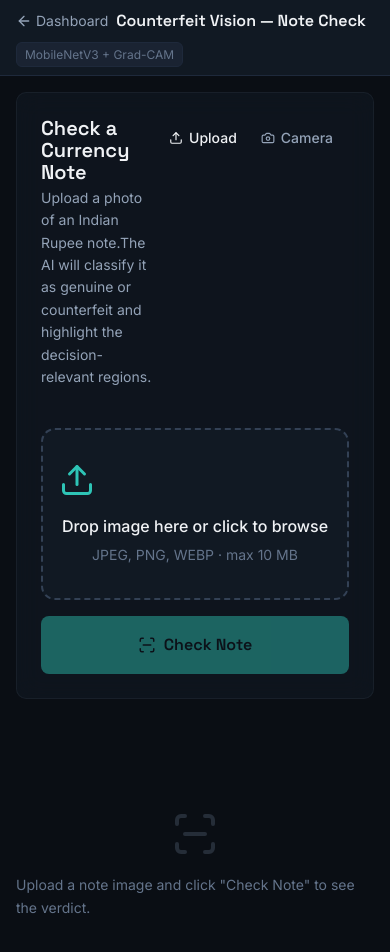
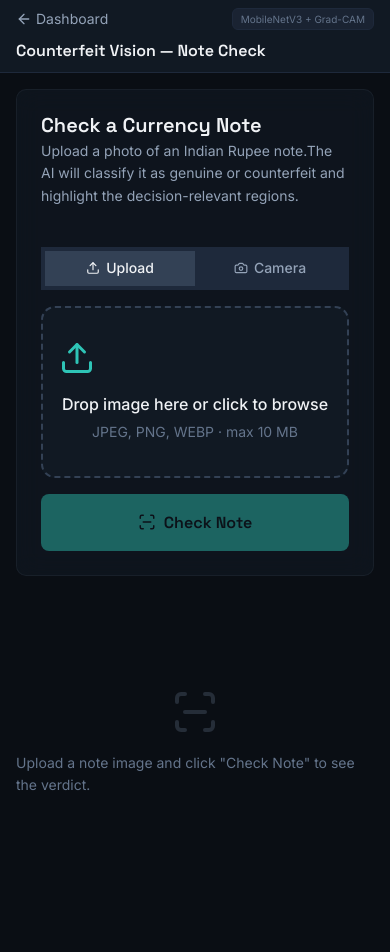
Before and after one commit to piyushmarkandey1-ui/SafeNet-AI, a React (Vite) app in the folder frontend/: page /note-checker in a window 390 px wide. Shown: the top 952 px of the page. After the commit the page ends 908 px from the top, so only its background shows below. Built offline with nearby package versions, Linux system fonts and the light colour scheme.

Commit message:
fix: fine-tune Note Checker mobile layout for headers and camera controls

```diff
--- a/frontend/src/pages/NoteChecker/NoteCamera.css
+++ b/frontend/src/pages/NoteChecker/NoteCamera.css
@@ -221,3 +221,18 @@
 .btn-retry:hover {
   background: var(--surface-200);
 }
+
+@media (max-width: 768px) {
+  .note-camera__controls {
+    flex-direction: column;
+    align-items: stretch;
+    gap: var(--space-sm);
+  }
+  .note-camera__btn-capture {
+    width: 100%;
+  }
+  .note-camera__mode-toggle {
+    justify-content: center;
+    padding: var(--space-sm) 0;
+  }
+}
--- a/frontend/src/pages/NoteChecker/NoteChecker.css
+++ b/frontend/src/pages/NoteChecker/NoteChecker.css
@@ -67,6 +67,41 @@
 }
 
 /* ── Upload pane ── */
+.upload-pane__header {
+  display: flex;
+  justify-content: space-between;
+  align-items: flex-start;
+  margin-bottom: var(--space-md);
+  gap: var(--space-md);
+}
+
+.input-mode-toggle {
+  display: flex;
+  background: var(--surface-100, #1e293b);
+  border-radius: var(--radius-full);
+  padding: 4px;
+}
+
+.input-mode-toggle .mode-btn {
+  padding: 6px 12px;
+  border: none;
+  background: transparent;
+  color: var(--text-secondary);
+  border-radius: var(--radius-full);
+  cursor: pointer;
+  display: flex;
+  align-items: center;
+  gap: 6px;
+  font-size: var(--text-sm);
+  font-weight: 500;
+  transition: all 0.2s ease;
+}
+
+.input-mode-toggle .mode-btn.active {
+  background: var(--surface-300, #334155);
+  color: var(--text-primary);
+}
+
 .upload-pane__title {
   font-family: var(--font-display);
   font-size: var(--text-h3);
@@ -375,16 +410,34 @@
   .note-checker__nav {
     padding: var(--space-sm) var(--space-md);
     flex-wrap: wrap;
-    gap: var(--space-sm);
+    align-items: center;
+    gap: var(--space-xs);
+  }
+  .note-checker__nav-back {
+    flex-shrink: 0;
+  }
+  .note-checker__nav-badge {
+    margin-left: auto;
+    font-size: 10px;
   }
   .note-checker__nav-title {
+    width: 100%;
     font-size: var(--text-base);
-  }
-  .note-checker__nav-badge {
-    margin-left: 0;
+    order: 3;
+    padding-top: 4px;
   }
   .upload-pane__title {
     font-size: var(--text-h4);
+  }
+  .upload-pane__header {
+    flex-direction: column;
+  }
+  .input-mode-toggle {
+    width: 100%;
+  }
+  .input-mode-toggle .mode-btn {
+    flex: 1;
+    justify-content: center;
   }
   .drop-zone {
     padding: var(--space-xl) var(--space-md);
--- a/frontend/src/pages/NoteChecker/NoteChecker.jsx
+++ b/frontend/src/pages/NoteChecker/NoteChecker.jsx
@@ -230,7 +230,7 @@ export default function NoteChecker() {
         {/* ── Upload Pane ── */}
         <div>
           <GlassPanel hoverable={false} glowColor="trust">
-            <div style={{ display: 'flex', justifyContent: 'space-between', alignItems: 'flex-start', marginBottom: 'var(--space-md)' }}>
+            <div className="upload-pane__header">
               <div>
                 <h1 className="upload-pane__title">Check a Currency Note</h1>
                 <p className="upload-pane__subtitle">
@@ -241,18 +241,16 @@ export default function NoteChecker() {
                 </p>
               </div>
 
-              <div className="input-mode-toggle" style={{ display: 'flex', background: 'var(--surface-100)', borderRadius: 'var(--radius-full)', padding: '4px' }}>
+              <div className="input-mode-toggle">
                 <button
                   className={`mode-btn ${inputMode === 'upload' ? 'active' : ''}`}
                   onClick={() => setInputMode('upload')}
-                  style={{ padding: '6px 12px', border: 'none', background: inputMode === 'upload' ? 'var(--surface-300)' : 'transparent', color: inputMode === 'upload' ? 'var(--text-primary)' : 'var(--text-secondary)', borderRadius: 'var(--radius-full)', cursor: 'pointer', display: 'flex', alignItems: 'center', gap: '6px', fontSize: 'var(--text-sm)', fontWeight: 500 }}
                 >
                   <Upload size={14} /> Upload
                 </button>
                 <button
                   className={`mode-btn ${inputMode === 'camera' ? 'active' : ''}`}
                   onClick={() => setInputMode('camera')}
-                  style={{ padding: '6px 12px', border: 'none', background: inputMode === 'camera' ? 'var(--surface-300)' : 'transparent', color: inputMode === 'camera' ? 'var(--text-primary)' : 'var(--text-secondary)', borderRadius: 'var(--radius-full)', cursor: 'pointer', display: 'flex', alignItems: 'center', gap: '6px', fontSize: 'var(--text-sm)', fontWeight: 500 }}
                 >
                   <Camera size={14} /> Camera
                 </button>
```
